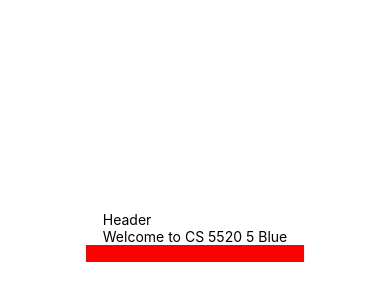
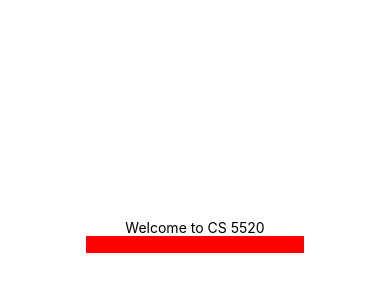
Before and after one commit to victorzwu/CS5520-Spring2023, a React Native app: screen / in a window 390 px wide. Shown: the part 186-486 px from the top of the page. Built offline with nearby package versions, Linux system fonts and the light colour scheme.

Commit message:
put Input into new file and use a function to pass from child to parent

```diff
--- a/App.js
+++ b/App.js
@@ -1,19 +1,22 @@
 import { StatusBar } from 'expo-status-bar';
+import { StyleSheet, Text, TextInput, View } from 'react-native';
 import { useState } from 'react';
-import { StyleSheet, Text, TextInput, View } from 'react-native';
 import Header from './components/Header';
+import Input from './components/Input';
 
 export default function App() {
   const name = "CS 5520";
-  const [text, setText] = useState('');
+  const [enteredText, setEnteredText] = useState('');
+  function onTextEnter(changedText)
+  {
+    setEnteredText(changedText)
+  }
   return (
       <View style={styles.container}>
-      <Header appName = {name} age = "5" color = "Blue"/>
+      <Header appName = {name}/>
+      <Input textUpdateFunction={onTextEnter}/>
+      <Text>{enteredText}</Text>
       <StatusBar style="auto" />
-      <TextInput
-      style = {{backgroundColor: "red"}}
-      value={text} onChangeText={(changedText) => {setText(changedText)}}/>
-      <Text>{text}</Text>
     </View>
   );
 }
--- a/components/Header.js
+++ b/components/Header.js
@@ -1,12 +1,11 @@
 import { View, Text } from 'react-native'
 import React from 'react'
 
-export default function Header(props) {
+export default function Header({appName}) {
     //console.log(props)
   return (
     <View>
-      <Text>Header</Text>
-      <Text>Welcome to {props.appName} {props.age} {props.color}</Text>
+      <Text>Welcome to {appName}</Text>
     </View>
   )
 }
--- /dev/null
+++ b/components/Input.js
@@ -0,0 +1,18 @@
+import { View, Text, TextInput } from 'react-native'
+import React from 'react'
+import { useState } from 'react'
+
+export default function Input({textUpdateFunction}) {
+    const [text, setText] = useState('');
+    return (
+        <View>
+        <TextInput
+        style = {{backgroundColor: "red"}}
+        value={text}
+        onChangeText={(changedText) => {
+            textUpdateFunction(changedText)
+            setText(changedText)}}/>
+        {/* <Text>{text}</Text> */}
+    </View>
+  )
+}
```
